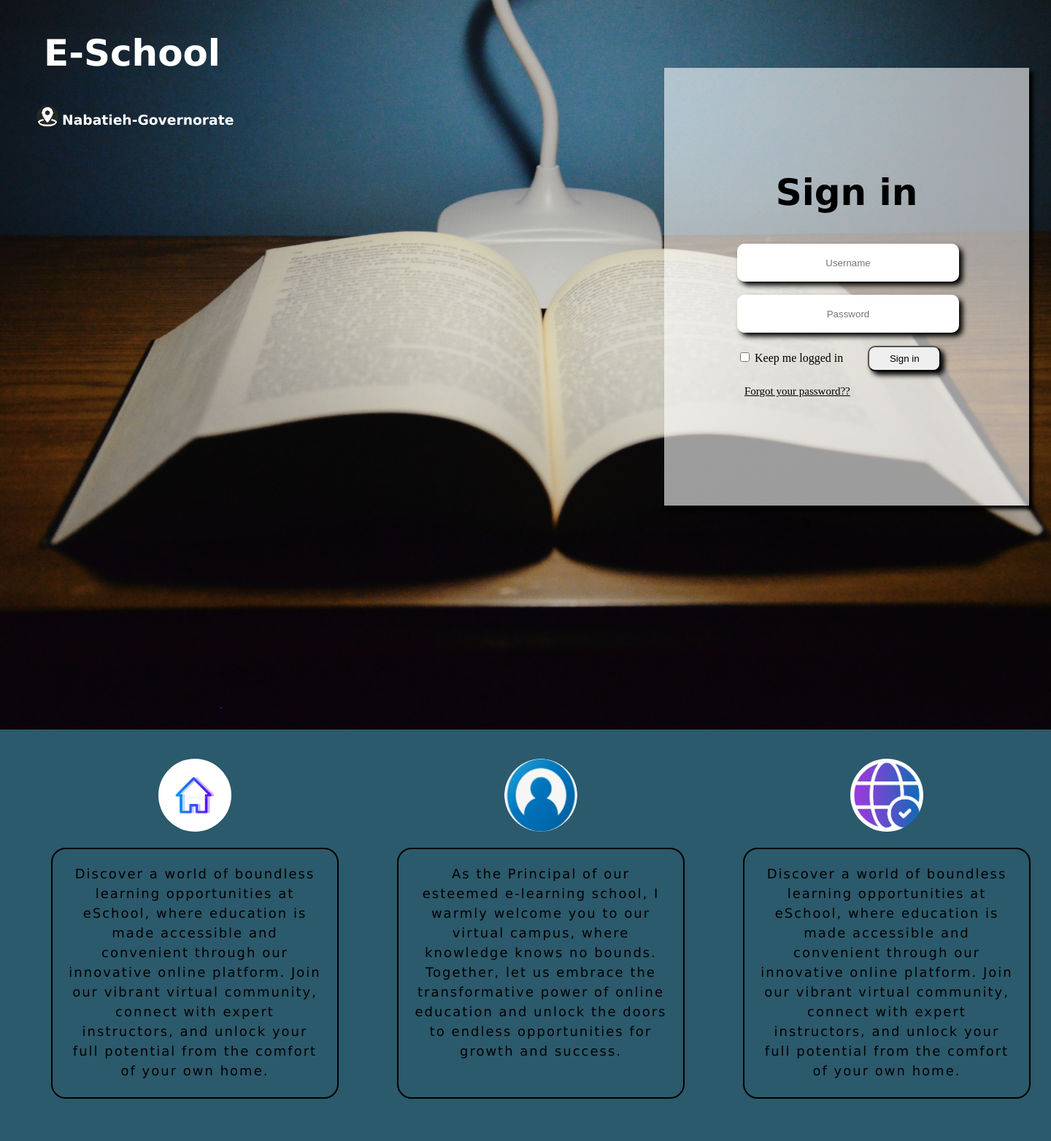
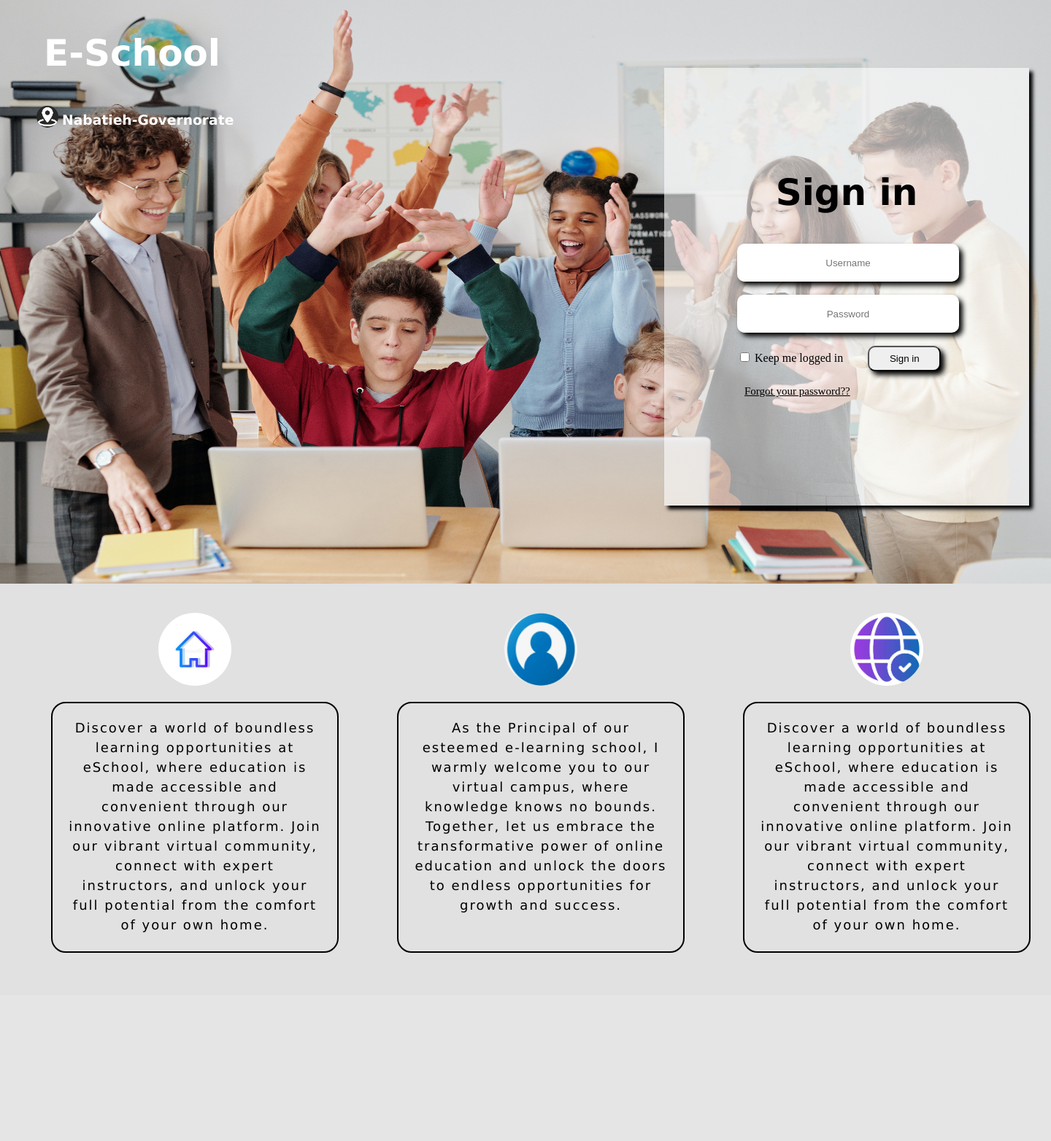
Before and after one commit to A-Fawaz/Student-ms, a PHP site: page / in a window 1440 px wide. Shown: the whole page at 73% size. After the commit the page ends 1306 px from the top, so only its background shows below. Run offline with PHP 8.4, Linux system fonts and the light colour scheme; some web fonts are replaced.

Commit message:
new background

```diff
--- a/Style.css
+++ b/Style.css
@@ -3,18 +3,18 @@ body{
   padding: 0;
   box-sizing: border-box;/* this to delete whitespaces on the sides*/
   width: 100%;
-  height: 100vh;
+  height: auto;
   overflow-x: hidden;/*this to takeout vertical scrollbar*/
 }
 
 
 .header-container{
   width: 100%;
-  height: 1000px;
-  background-image: url('pexels-photograph-4299402.jpg');
+  height: 100vh;
+  background-image: url('./pexels-max-fischer-5212700.jpg');
   background-repeat: no-repeat;
-  background-size: cover;
-  background-position: relative;
+  background-size: 100% 100%;
+  background-position: center;
 
 }
 header{
@@ -101,7 +101,7 @@ margin-left: 10px;
   display: flex;
   flex-direction: row;
   text-align: center;
-  background-color: rgba(43,90,108,255);
+  background-color: #dddd;
   padding: 30px;
 }
 .icon1{
```
Also changed, not shown: pexels-max-fischer-5212700.jpg (added).
